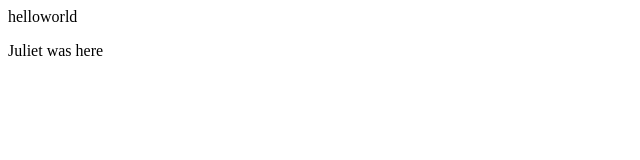
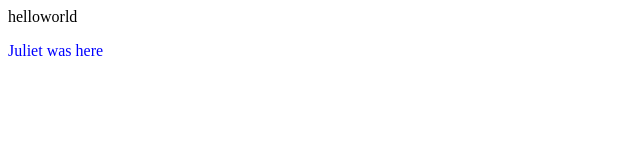
Before and after one commit to jltlm/first-website, a plain HTML site: page index.html in a window 1280 px wide. Shown: the full height of the page, 0-640 px from the left. Drawn offline with Linux system fonts and the light colour scheme.

```diff
--- a/index.html
+++ b/index.html
@@ -4,6 +4,6 @@
   </head>
   <body>
     <p>helloworld</p>
-    <p>Juliet was here</p>
+    <p style="color:blue">Juliet was here</p>
   </body>
 </html>
```
Also changed, not shown: about.html (added, +1 -0 lines).
